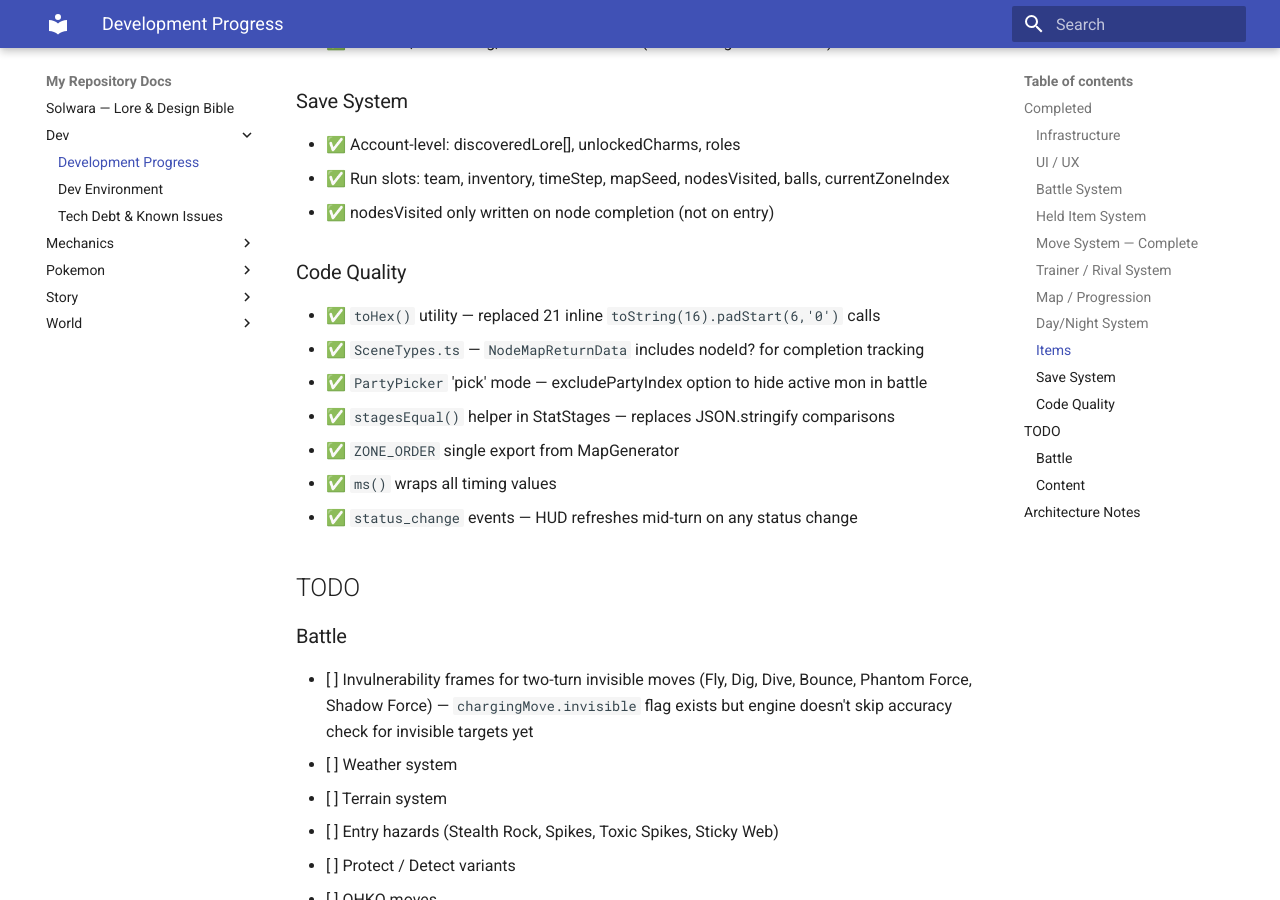
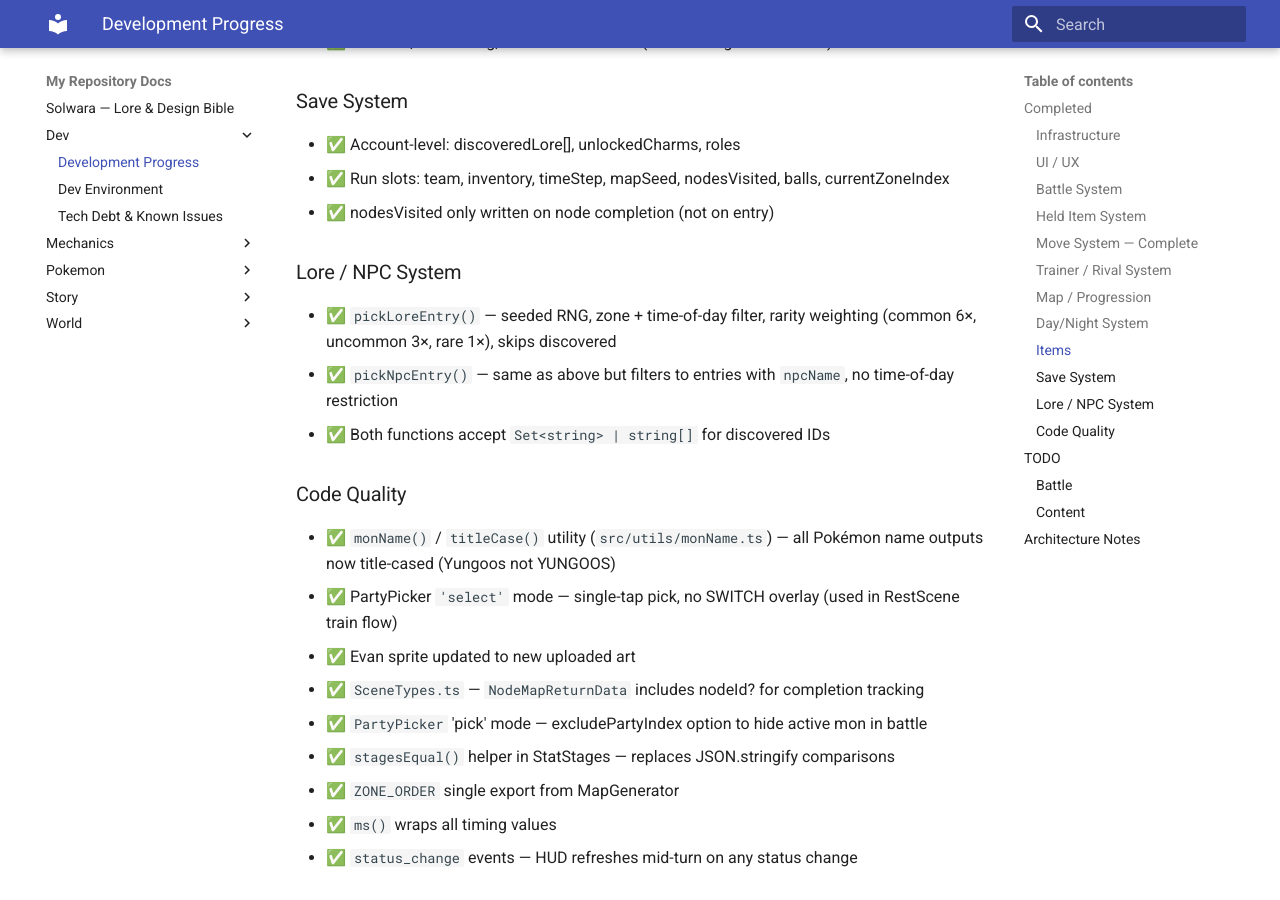
Before and after one commit to solwara-pokemon/lore-building, an MkDocs documentation site: the page built from docs/dev/progress.md, in a window 1280 px wide and 900 px high, scrolled down 4703 px. Built offline with MkDocs 1.6.1 and Material for MkDocs 9.7.7, drawn with Linux system fonts in a browser that asks for light colours.

Commit message:
docs: update progress — lore system, monName util, PartyPicker select mode, Evan sprite

```diff
--- a/docs/dev/progress.md
+++ b/docs/dev/progress.md
@@ -129,8 +129,17 @@
 - ✅ Run slots: team, inventory, timeStep, mapSeed, nodesVisited, balls, currentZoneIndex
 - ✅ nodesVisited only written on node completion (not on entry)
 
+### Lore / NPC System
+- ✅ `pickLoreEntry()` — seeded RNG, zone + time-of-day filter, rarity weighting (common 6×, uncommon 3×, rare 1×), skips discovered
+- ✅ `pickNpcEntry()` — same as above but filters to entries with `npcName`, no time-of-day restriction
+- ✅ Both functions accept `Set<string> | string[]` for discovered IDs
+
 ### Code Quality
-- ✅ `toHex()` utility — replaced 21 inline `toString(16).padStart(6,'0')` calls
+- ✅ `monName()` / `titleCase()` utility (`src/utils/monName.ts`) — all Pokémon name outputs now title-cased (Yungoos not YUNGOOS)
+- ✅ PartyPicker `'select'` mode — single-tap pick, no SWITCH overlay (used in RestScene train flow)
+- ✅ Evan sprite updated to new uploaded art
+
+
 - ✅ `SceneTypes.ts` — `NodeMapReturnData` includes nodeId? for completion tracking
 - ✅ `PartyPicker` 'pick' mode — excludePartyIndex option to hide active mon in battle
 - ✅ `stagesEqual()` helper in StatStages — replaces JSON.stringify comparisons
```
